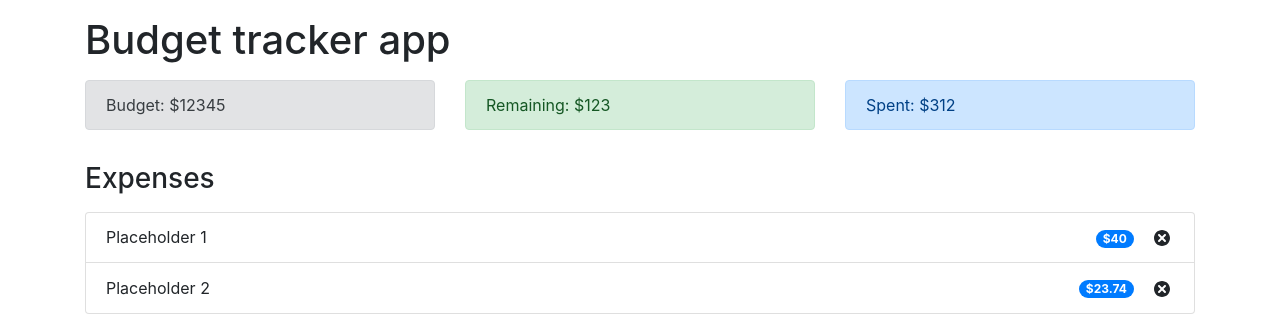
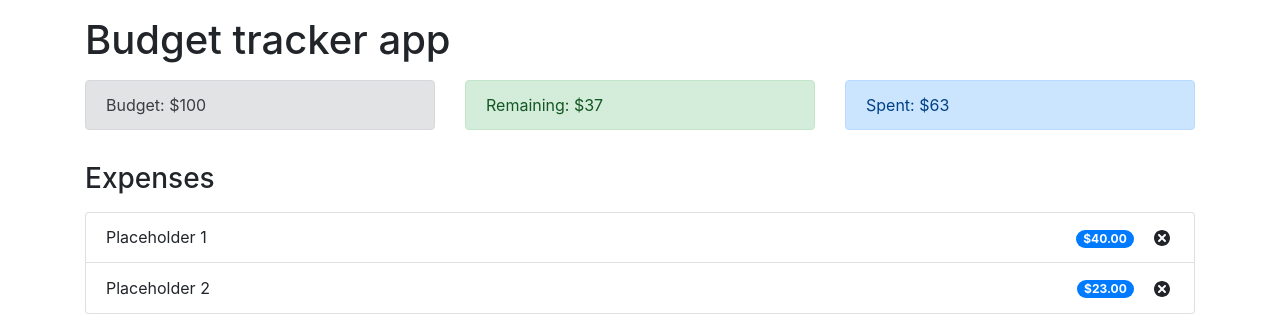
Before and after one commit to learodrigo/budget-tracker-app, a React (Create React App) app: page / in a window 1280 px wide. Shown: the top 333 px of the page. Built offline with nearby package versions, Linux system fonts and the light colour scheme.

Commit message:
Reduce expenses cost and alert type

```diff
--- a/src/components/AddExpenseForm.js
+++ b/src/components/AddExpenseForm.js
@@ -14,7 +14,7 @@ const AddExpenseForm = () => {
         const expense = {
             id: uuidv4(),
             name: name,
-            cost: cost
+            cost: parseInt(cost)
         }
 
         dispatch({
--- a/src/components/ExpenseItem.js
+++ b/src/components/ExpenseItem.js
@@ -2,13 +2,15 @@ import React from 'react'
 import { TiDelete } from 'react-icons/ti'
 
 const ExpenseItem = (props) => {
+    const formattedCost = props.cost.toFixed(2)
+
     return (
         <li className='list-group-item d-flex justify-content-between align-items-center'>
             {props.name}
 
             <div>
                 <span className='badge badge-primary badge-pill mr-3'>
-                    ${props.cost}
+                    ${formattedCost}
                 </span>
 
                 <TiDelete size='1.5em'></TiDelete>
--- a/src/components/ExpenseTotal.js
+++ b/src/components/ExpenseTotal.js
@@ -1,10 +1,15 @@
-import React from 'react'
+import React, { useContext } from 'react'
+import { AppContext } from '../context/AppContext'
 
 const ExpenseTotal = () => {
+    const { expenses } = useContext(AppContext)
+
+    const totalExpenses = expenses.reduce((acc, item) => acc += item.cost, 0)
+
     return (
         <div className='alert alert-primary'>
             <span>
-                Spent: $312
+                Spent: ${totalExpenses}
             </span>
         </div>
     )
--- a/src/components/Remaining.js
+++ b/src/components/Remaining.js
@@ -1,10 +1,16 @@
-import React from 'react'
+import React, { useContext } from 'react'
+import { AppContext } from '../context/AppContext'
 
 const Remaining = () => {
+    const { expenses, budget } = useContext(AppContext)
+
+    const totalExpenses = expenses.reduce((acc, item) => acc += item.cost, 0)
+    const alertType = totalExpenses < budget ? 'alert-success' : 'alert-danger'
+
     return (
-        <div className='alert alert-success'>
+        <div className={`alert ${alertType}`}>
             <span>
-                Remaining: $123
+                Remaining: ${budget - totalExpenses}
             </span>
         </div>
     )
--- a/src/context/AppContext.js
+++ b/src/context/AppContext.js
@@ -18,10 +18,10 @@ const AppReducer = (state, action) => {
 }
 
 const initialState = {
-    budget: 12345,
+    budget: 100,
     expenses: [
         { id: 1, name: 'Placeholder 1', cost: 40 },
-        { id: 2, name: 'Placeholder 2', cost: 23.74 }
+        { id: 2, name: 'Placeholder 2', cost: 23 }
     ]
 }
 
```
